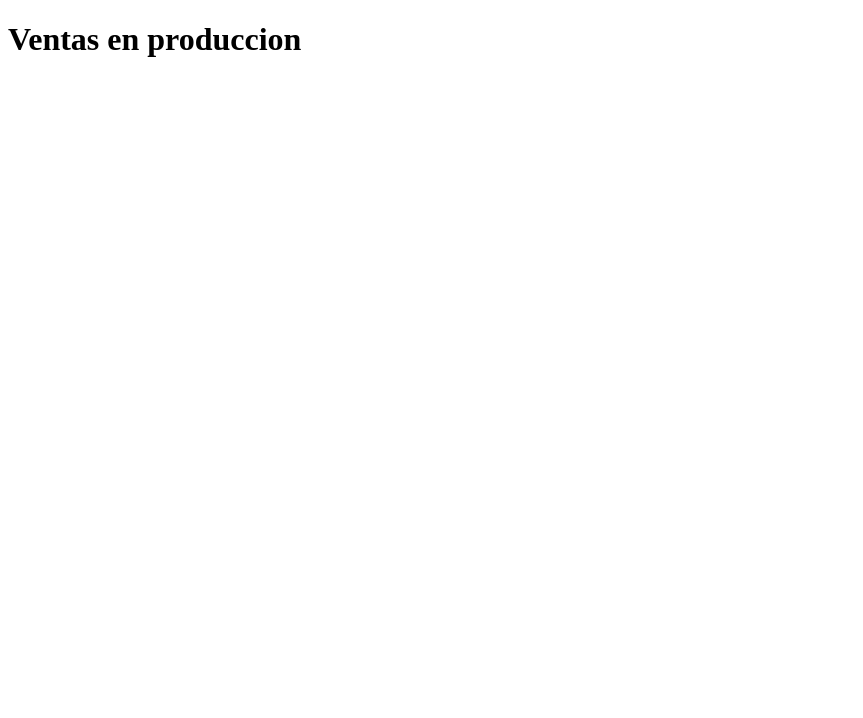
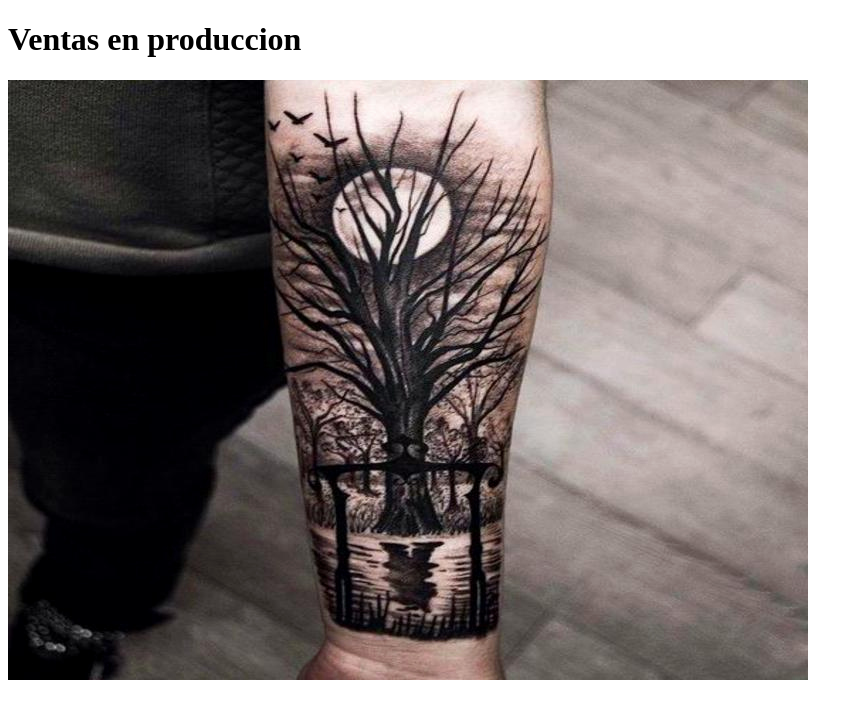
Before and after one commit to yosvanyc/begin, a plain HTML site: page index.html in a window 1280 px wide. Shown: the whole page, without its empty margins (0-863 px from the left). Drawn offline with Linux system fonts and the light colour scheme.

Commit message:
Subida de la imagen

```diff
--- a/index.html
+++ b/index.html
@@ -8,5 +8,6 @@
 </head>
 <body>
     <h1>Ventas en produccion</h1>
+    <img src="tatoo.jpg" alt="">
 </body>
 </html>
```
Also changed, not shown: tatoo.jpg (added).
